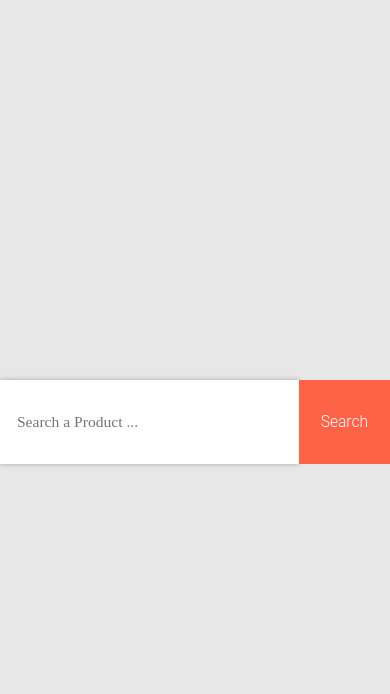
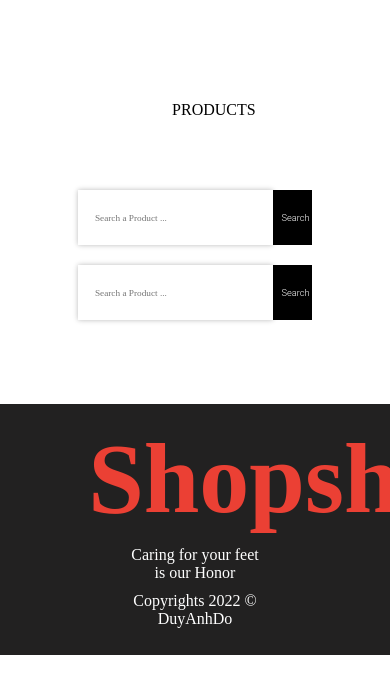
Before and after one commit to doduyanh99/Final-Project-2022-Shoeshop-master, a React (Create React App) app in the folder frontend/my-app/: page /search in a window 390 px wide. Shown: the top 694 px of the page. Built offline with nearby package versions, Linux system fonts and the light colour scheme; what react-alert-template-basic would draw is missing.

Commit message:
update ui

```diff
--- a/frontend/my-app/src/App.js
+++ b/frontend/my-app/src/App.js
@@ -11,7 +11,7 @@ import Search from "./component/Product/Search.js";
 const App = () => {
   return (
     <Router>
-      <Header />
+      <Header/>
       <Route exact path="/" component={Home} />
       <Route exact path="/product/:id" component={ProductDetails} />
       <Route exact path="/products" component={Products} />
--- a/frontend/my-app/src/component/Home/Home.js
+++ b/frontend/my-app/src/component/Home/Home.js
@@ -6,8 +6,9 @@ import Loader from "../layout/Loader/Loader";
 import { useAlert } from "react-alert";
 import Product from "./ProductCart.js";
 import Images from "../../images/Header"
+import Search from "../Product/Search";
 
-const Home = () => {
+const Home = ({history}) => {
   const alert = useAlert();
   const dispatch = useDispatch();
   const { loading, error, products } = useSelector((state) => state.products);
@@ -29,6 +30,7 @@ const Home = () => {
 
           <div className="banner">
             <p>Welcome to Shopshoes</p>
+
             <h1>ELEVATE VIETNAMESE FEELS</h1>
             <div>
               <img src={Images.logoAll} height={250} alt="nike"></img>
--- a/frontend/my-app/src/component/Product/Products.css
+++ b/frontend/my-app/src/component/Product/Products.css
@@ -69,7 +69,7 @@
   .filterBox {
     width: 10vmax;
     position: absolute;
-    top: 10vmax;
+    top: 450px;
     left: 4vmax;
   }
 
@@ -151,18 +151,9 @@
   }
 
   .pageItemActive {
-    background-color: tomato;
+    background-color: black;
   }
 
   .pageLinkActive {
     color: white;
   }
-  .filterBox {
-    width: 10vmax;
-    position: absolute;
-    top: 10vmax;
-    left: 4vmax;
-  }
-  .filterBox > fieldset {
-    border: 1px solid rgba(0, 0, 0, 0.329);
-  }
--- a/frontend/my-app/src/component/Product/Products.js
+++ b/frontend/my-app/src/component/Product/Products.js
@@ -4,18 +4,10 @@ import { useSelector, useDispatch } from "react-redux";
 import { getProduct } from "../../actions/productAction";
 import Loader from "../layout/Loader/Loader";
 import ProductCard from "../Home/ProductCart.js";
-import Typography from "@material-ui/core/Typography";
 import Slider from "@material-ui/core/Slider";
 import Pagination from "react-js-pagination";
 
-
-const categories = [
-  "Vans",
-  "Adidas",
-  "Nike",
-  "Sandal",
-];
-
+const categories = ["Vans", "Adidas", "Nike", "Sandal"];
 
 const Products = ({ match }) => {
   const dispatch = useDispatch();
@@ -23,15 +15,10 @@ const Products = ({ match }) => {
   const [currentPage, setCurrentPage] = useState(1);
   const [category, setCategory] = useState("");
 
-  const {
-    products,
-    loading,
-    productsCount,
-    resultPerPage,
-  } = useSelector((state) => state.products);
+  const { products, loading, productsCount, resultPerPage } = useSelector(
+    (state) => state.products
+  );
   const [ratings, setRatings] = useState(0);
-
-
 
   const keyword = match?.params?.keyword;
   const priceHandler = (event, newPrice) => {
@@ -41,8 +28,8 @@ const Products = ({ match }) => {
     setCurrentPage(e);
   };
   useEffect(() => {
-    dispatch(getProduct(keyword, currentPage, price,ratings,category));
-  }, [currentPage, dispatch, keyword, price,ratings,category]);
+    dispatch(getProduct(keyword, currentPage, price, ratings, category));
+  }, [currentPage, dispatch, keyword, price, ratings, category]);
 
   return (
     <>
@@ -59,7 +46,7 @@ const Products = ({ match }) => {
           </div>
 
           <div className="filterBox">
-            <Typography>Price</Typography>
+            <h3>Price</h3>
             <Slider
               value={price}
               onChange={priceHandler}
@@ -69,7 +56,7 @@ const Products = ({ match }) => {
               max={400000}
             />
 
-<Typography>Categories</Typography>
+            <h3>Categories</h3>
             <ul className="categoryBox">
               {categories.map((category) => (
                 <li
@@ -82,8 +69,8 @@ const Products = ({ match }) => {
               ))}
             </ul>
 
-            <fieldset className="rating">
-              <Typography component="legend">Ratings Above</Typography>
+            <div>
+              <h3 component="legend">Ratings Star</h3>
               <Slider
                 value={ratings}
                 onChange={(e, newRating) => {
@@ -94,7 +81,7 @@ const Products = ({ match }) => {
                 min={0}
                 max={5}
               />
-            </fieldset>
+            </div>
           </div>
 
           {
--- a/frontend/my-app/src/component/Product/Search.css
+++ b/frontend/my-app/src/component/Product/Search.css
@@ -1,15 +1,12 @@
 .searchBox {
     width: 100vw;
-    height: 100vh;
     max-width: 100%;
+    margin-top: 20px;
     display: flex;
     justify-content: center;
-    align-items: center;
-    background-color: rgb(231, 231, 231);
-    position: fixed;
-    top: 0%;
-    left: 0;
+    margin-bottom: 20px;
   }
+
 
   .searchBox > input[type="text"] {
     box-shadow: 0 0 5px rgba(0, 0, 0, 0.274);
@@ -22,13 +19,13 @@
     border-radius: 0%;
     font: 300 1.1vmax cursive;
     box-sizing: border-box;
-    height: 8%;
+    height: 55px;
   }
 
   .searchBox > input[type="submit"] {
-    height: 8%;
+    height: 55px;
     border-radius: 0%;
-    background-color: tomato;
+    background-color: black;
     border: none;
     padding: 1vmax;
     width: 10%;
@@ -37,21 +34,3 @@
     color: white;
     transition: all 0.5s;
   }
-
-  .searchBox > input[type="submit"]:hover {
-    background-color: rgb(55, 97, 214);
-  }
-
-  @media screen and (max-width: 600px) {
-    .searchBox > input[type="text"] {
-      width: 100%;
-      font: 300 4vw cursive;
-      height: 10%;
-    }
-
-    .searchBox > input[type="submit"] {
-      height: 10%;
-      width: 30%;
-      font: 300 4vw "Roboto";
-    }
-  }
--- a/frontend/my-app/src/component/Product/Search.js
+++ b/frontend/my-app/src/component/Product/Search.js
@@ -1,9 +1,12 @@
 import React, { useState, Fragment } from "react";
 import MetaData from "../layout/MetaData";
 import "./Search.css";
+import { useHistory } from "react-router-dom";
 
-const Search = ({ history }) => {
+const Search = () => {
   const [keyword, setKeyword] = useState("");
+
+  let history = useHistory();
 
   const searchSubmitHandler = (e) => {
     e.preventDefault();
--- a/frontend/my-app/src/component/layout/Header/Header.js
+++ b/frontend/my-app/src/component/layout/Header/Header.js
@@ -1,21 +1,26 @@
 import React from "react";
 import { Link } from "react-router-dom";
 import logo from "../../../images/Header/Shoeslogo.jpg";
-import "./Header.css"
-
-
+import Search from "../../Product/Search";
+import "./Header.css";
 
 const Header = () => {
-
   return (
+    <>
       <div className="HeaderContainer">
-      <img src={logo} alt="logo"/>
-      <Link to={"/"} className="textLink">HOME</Link>
-      <Link to={"/products"} className="textLink">PRODUCTS</Link>
-      <Link className="textLink" >ABOUT</Link>
+        <img src={logo} alt="logo" />
+        <Link to={"/"} className="textLink">
+          HOME
+        </Link>
+        <Link to={"/products"} className="textLink">
+          PRODUCTS
+        </Link>
+        <Link className="textLink">ABOUT</Link>
         <Link className="textLink">CONTACT</Link>
       </div>
-    )
+      <Search />
+    </>
+  );
 };
 
 export default Header;
```
Lines whose indentation alone changed are shown as unchanged.
